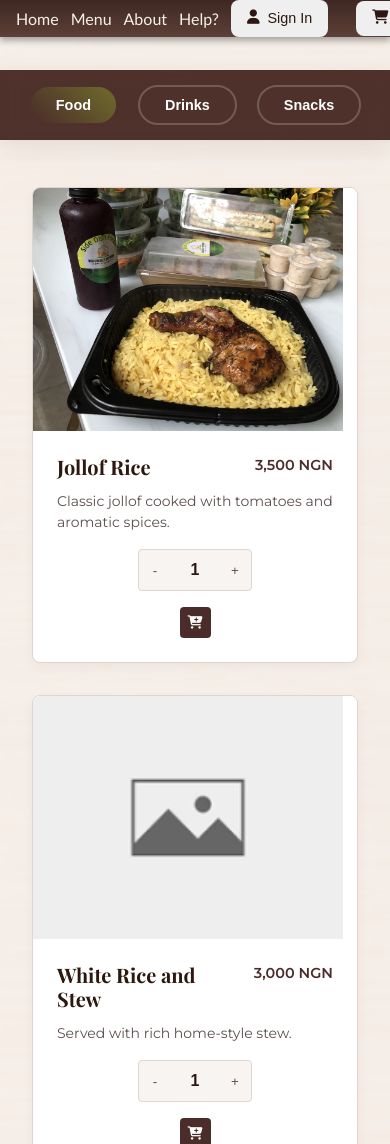
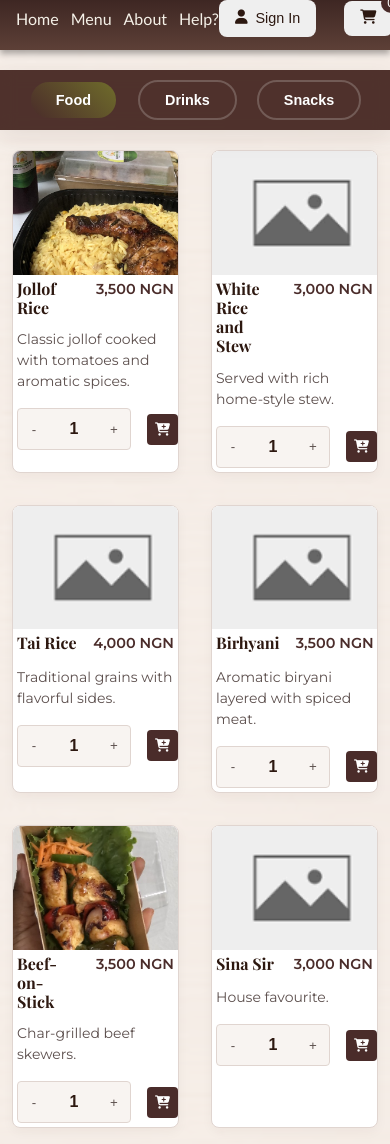
Before and after one commit to manofval0r/websstt, a website: page menu.htm in a window 390 px wide. Shown: the top 1144 px of the page. Drawn offline with nearby package versions, Linux system fonts and the light colour scheme; a web font is replaced by a local one.

Commit message:
I think this is enough

```diff
--- a/menu.htm
+++ b/menu.htm
@@ -130,7 +130,7 @@
         <button class="tab" onclick="openTab('drinks')">Drinks</button>
         <button class="tab" onclick="openTab('snacks')">Snacks</button>
     </div>
-    <div class="section">
+    <div class="section sidedish-menu">
         <div id="food" class="menu-section active">
             <article class="menu-card" data-name="Jollof Rice" data-price="3500" data-img="assets/fried-rice.jpg">
                 <div class="menu-card-image-wrapper">
--- a/style.css
+++ b/style.css
@@ -1686,40 +1686,6 @@ footer i {
         padding-right: 1rem;
     }
 
-  /* Menu sections grid min width */
-  .menu-section.active {
-        grid-template-columns: 1fr 1fr;
-        gap: 0.75rem;
-        padding: 0.75rem;
-    }
-
-  .menu-card-content {
-        padding: 0.75rem; /* Reduced padding inside the card */
-    }
-    .menu-card-header {
-        gap: 0.5rem; /* Tighter gap between title and price */
-        margin-bottom: 0.5rem;
-    }
-    .menu-card-title {
-        font-size: 0.9rem; /* Smaller title font */
-        line-height: 1.2;
-    }
-    .menu-card-price {
-        font-size: 0.9rem; /* Smaller price font */
-    }
-    .menu-card-description {
-        font-size: 0.75rem; /* Smaller description */
-        margin-bottom: 0.75rem;
-    }
-    .menu-card-controls {
-        flex-direction: column; /* Stack controls vertically */
-        align-items: stretch; /* Make button full width */
-        gap: 0.5rem;
-    }
-    .add-to-cart-btn {
-        padding: 0.5rem; /* Standardize button padding */
-    }
-
   /* Stats grid */
   .stats-grid {
     display: grid;
@@ -1759,7 +1725,10 @@ footer i {
 /* Mobile (≤576px) */
 @media (max-width: 576px) {
   /* Navbar: tighter spacing */
-  .navbar .container { gap: 0.75rem; }
+  .navbar{
+    height: 50px;
+    position:sticky;
+  }
   .tagline { display: none; } /* saves space on tiny screens */
   .nav-links { gap: 0.75rem; font-size: 16px; }
 
@@ -1779,7 +1748,7 @@ footer i {
   .hero-content p { font-size: 1rem; }
 
   /* Tabs (menu page) become wrap stack */
-  .tabs { padding: 10px; }
+  .tabs { padding: 10px !important; margin-top: 0 !important; }
   .tabs button {
     margin: 6px 6px;
     padding: 8px 16px;
@@ -1788,18 +1757,39 @@ footer i {
 
   /* Menu sections grid min width */
   .menu-section.active {
-        grid-template-columns: 1fr 1fr;
-        gap: 0.75rem;
-        padding: 0.75rem;
-    }
-
+        grid-template-columns: 1fr 1fr !important;
+        gap: 20px;
+        padding: 0.75rem !important;
+    }
+
+  .menu-card{
+    display:flex;
+    flex-direction: column;
+    min-height: 100%;
+  }
+  /* .menu-card-image-wrapper {
+    width: 120px
+  } */
+  .menu-card-image-wrapper img{
+    transform: translateX(-65px);
+  }
   .menu-card-content {
-        padding: 0.75rem; /* Reduced padding inside the card */
+    flex:1;
+      padding: 0.25rem !important; /* Reduced padding inside the card */
+
     }
     .menu-card-header {
         gap: 0.5rem; /* Tighter gap between title and price */
         margin-bottom: 0.5rem;
     }
+    .menu-card-content h4{
+      display: block;
+      width:100%;
+      font-size: 1rem;
+    }
+    .sidedish-menu{
+      padding: 0 !important;
+    }
     .menu-card-title {
         font-size: 0.9rem; /* Smaller title font */
         line-height: 1.2;
@@ -1812,9 +1802,10 @@ footer i {
         margin-bottom: 0.75rem;
     }
     .menu-card-controls {
-        flex-direction: column; /* Stack controls vertically */
-        align-items: stretch; /* Make button full width */
+        display:flex;
+        justify-content: space-evenly;
         gap: 0.5rem;
+        margin-top:auto;
     }
     .add-to-cart-btn {
         padding: 0.5rem; /* Standardize button padding */
```
Lines whose indentation alone changed are shown as unchanged.
